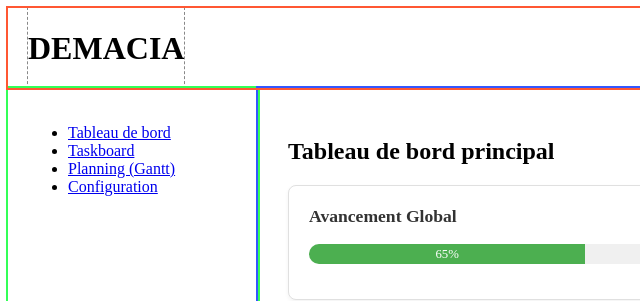
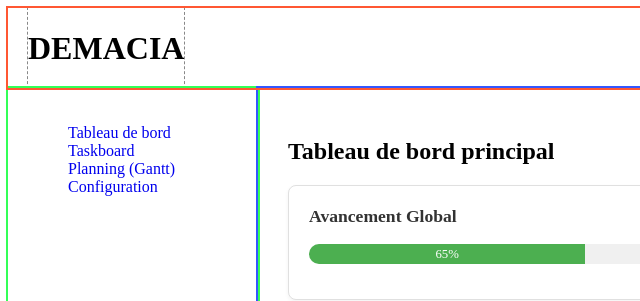
Before and after one commit to EricaRab/Delmacia, a plain HTML site: page index.html in a window 1280 px wide. Shown: the top 301 px of the page, 0-640 px from the left. Drawn offline with Linux system fonts and the light colour scheme.

Commit message:
Css modif1

```diff
--- a/style.css
+++ b/style.css
@@ -146,3 +146,12 @@
     border-radius: 12px;
     font-size: 0.8rem;
 }
+
+
+.sidebar nav ul {
+    list-style-type: none;
+}
+
+.sidebar nav ul li a {
+    text-decoration: none;
+}
```
